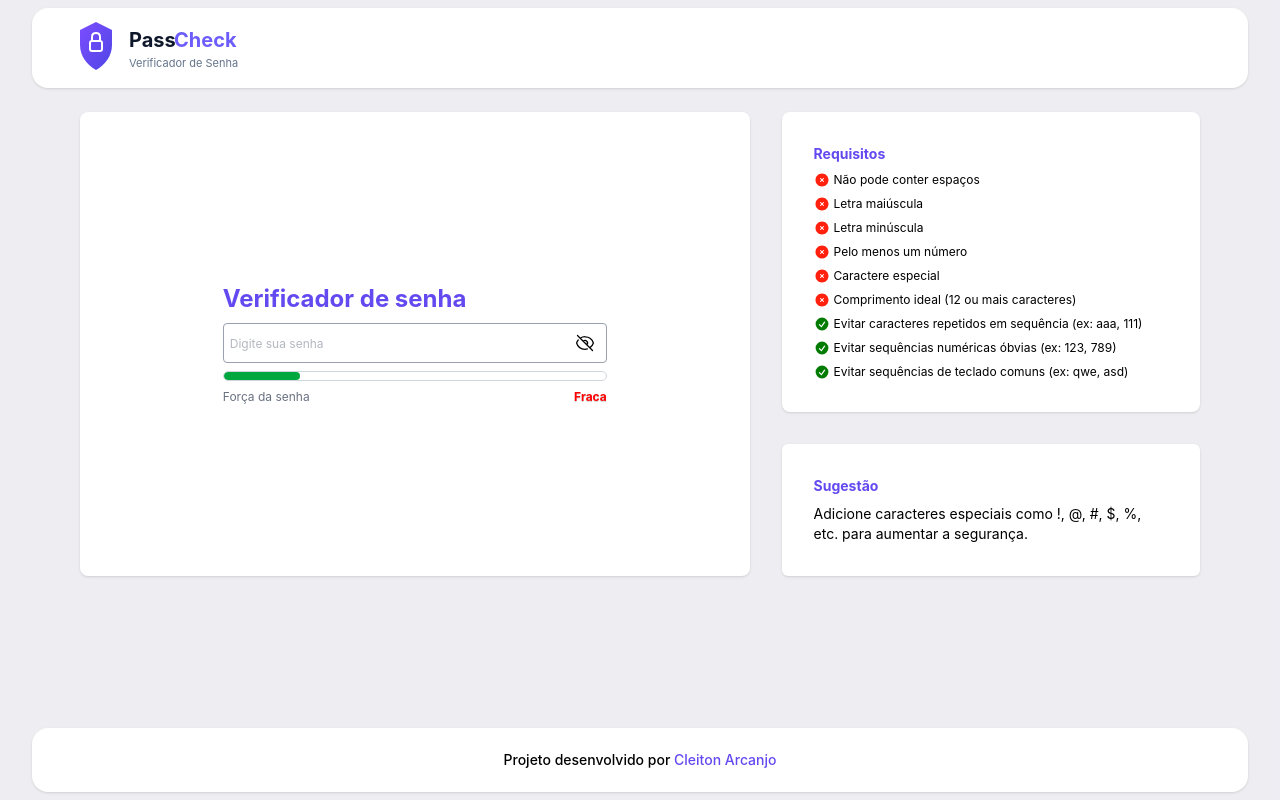
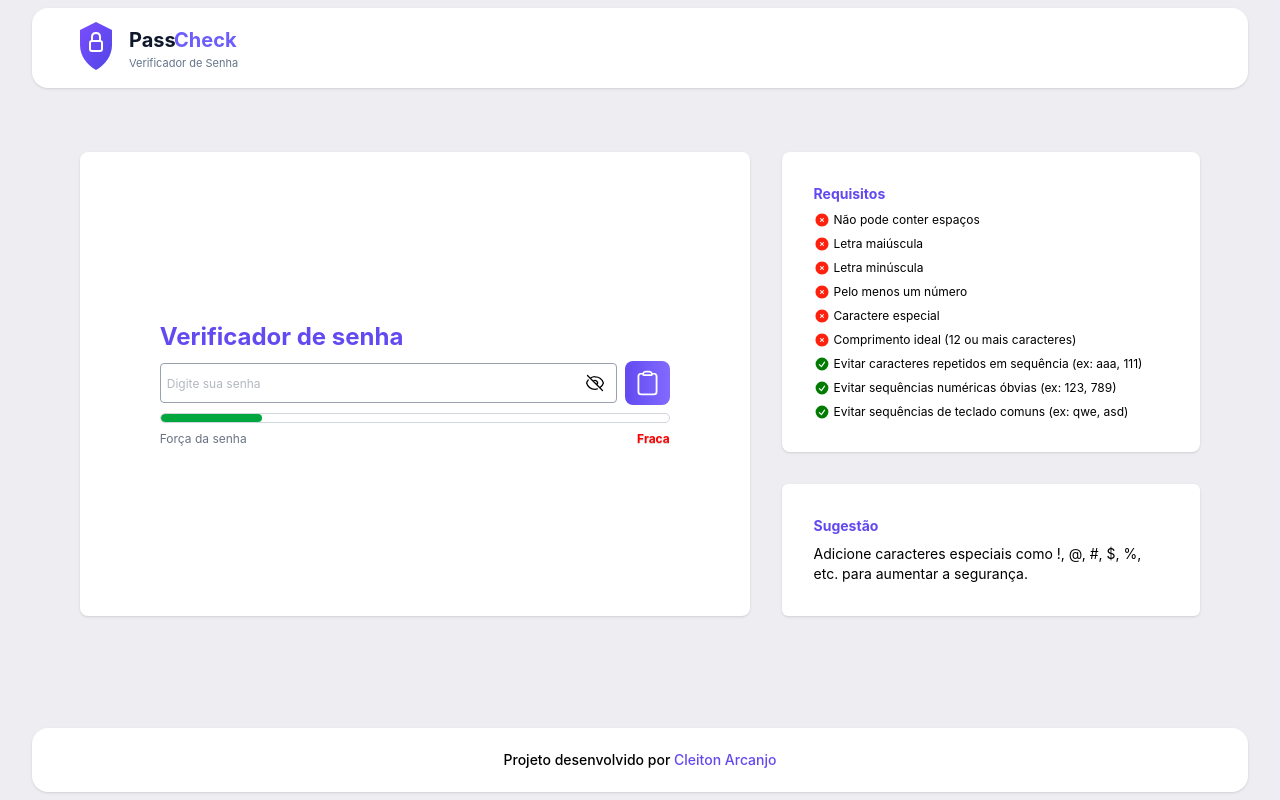
Before and after one commit to CleitonArcanj0/passCheck, a React (Vite) app: page / in a window 1280 px wide. Built offline with nearby package versions, Linux system fonts and the light colour scheme.

Commit message:
feat: adiciona a funcionalidade de copiar o texto e o componente para sinalizar que foi copiado com sucesso

```diff
--- a/src/App.jsx
+++ b/src/App.jsx
@@ -4,42 +4,61 @@ import Verificador from './components/Verificador'
 import Requisitos from './components/Requisitos'
 import Sugestao from './components/Sugestao'
 import Footer from './components/Footer'
+import Alert from './components/Alert'
 import { Fragment } from 'react/jsx-runtime'
 import { useState } from 'react';
 
 function App() {
   const [senha, setSenha] = useState('')
   const [forca, setForca] = useState(0)
+  const [viewAlert, setViewAlert] = useState(false)
+
 
   const inputSenha = (password) => {
     setSenha(password)
-    console.log(password)
   }
 
   const controlarForca = (valor) => {
-    console.log(valor)
     setForca(valor)
+
+  }
+  const copiarSenha = async () => {
+    await navigator.clipboard.writeText(senha)
+
+    setViewAlert(true)
+
+    setTimeout(() => {
+      setViewAlert(false)
+    }, 2000)
 
   }
 
   return (
     <>
       <div className='flex flex-col min-h-screen'>
+
         <NavBar />
+
+        <Alert bool={viewAlert} />
 
         <div className='grid grid-cols-1  md:grid-cols-[1.6fr_1fr]  items-start gap-4 md:gap-8 mx-2 md:mx-12 lg:mx-20 mt-4 mb-8'>
 
           <div className='row-span-2 h-full'>
-            <Verificador aoDigitarSenha={inputSenha} barraDeForca={forca} />
+            <Verificador aoDigitarSenha={inputSenha} botaoCopiar={copiarSenha} barraDeForca={forca} />
           </div>
 
           <Requisitos forcaDaSenha={controlarForca} senhaDigitada={senha} />
+
           <Sugestao />
 
         </div>
+
         <div className='mt-auto'>
-            <Footer />
+
+          <Footer />
+
         </div>
+
       </div>
 
     </>
--- /dev/null
+++ b/src/components/Alert.jsx
@@ -0,0 +1,44 @@
+import { useEffect, useState } from 'react';
+
+
+export default function AlertaCustomizado({ bool = false }) {
+    const [visivel, setVisivel] = useState(false);
+
+   useEffect(()=>{
+        setVisivel(bool)
+   },[bool])
+
+    return (
+        <div className="p-5 font-sans">
+
+
+
+            {visivel && (
+                <div className="fixed inset-0 bg-black/50 flex justify-center items-center z-1000 backdrop-blur-[1px]">
+
+                    <div className="bg-white p-6 rounded-xl shadow-2xl max-w-100 w-[90%] text-center animate-[scaleUp_0.2s_ease-out]">
+
+                        <div className="w-12 h-12 bg-emerald-100 text-emerald-700 rounded-full flex items-center justify-center mx-auto mb-4 text-2xl font-bold">
+                            ✓
+                        </div>
+
+                        <h3 className="m-0 mb-2 text-gray-900 text-lg font-semibold">
+                            Operação Concluída
+                        </h3>
+
+                        <p className="m-0 mb-5 text-gray-500 text-sm leading-relaxed">
+                            Seu texto foi copiado para a área de transferência.
+                        </p>
+
+                        <button
+                            onClick={() => setVisivel(false)}
+                            className="w-full padding py-2.5 bg-[#6249F0] hover:bg-[#5037d9] text-white rounded-md cursor-pointer font-bold transition-colors shadow-sm"
+                        >
+                            Fechar
+                        </button>
+                    </div>
+                </div>
+            )}
+        </div>
+    );
+}
--- a/src/components/Verificador.jsx
+++ b/src/components/Verificador.jsx
@@ -1,25 +1,38 @@
 import eyes from '../assets/eyeIcon.svg'
 import eyesSlash from '../assets/eyes-slash.svg'
+import copiar from '../assets/clipboard.svg'
 import { useState } from 'react'
 
-function Verificador({ aoDigitarSenha, barraDeForca }) {
+function Verificador({ aoDigitarSenha, botaoCopiar, barraDeForca }) {
     const [mostrar, setMostrar] = useState(false)
+
     const setView = () => {
         setMostrar(!mostrar)
     }
 
     return (
-        <div className=" flex bg-white  shadow-sm rounded-lg  p-8 md:p-4  h-full">
+        <div className=" flex flex-col items-center bg-white  shadow-sm rounded-lg  p-8 md:p-4  h-full ">
 
-            <div className='m-auto space-y-2 basis-2xl  md:basis-96 '>
+            <div className='m-auto   space-y-2 w-[80%] relative'>
+
 
                 <h2 className="font-bold font-sans text-sm md:text-xl lg:text-2xl text-[#6249F0] ">Verificador de senha</h2>
 
+
+                <div className='flex items-center gap-x-2'>
+
                     <div className=' relative w-full'>
+
                         <img src={mostrar ? eyes : eyesSlash} alt="" className='w-5 absolute right-3 top-1/2 -translate-y-1/2 cursor-pointer' onClick={(e) => { setView() }} />
 
                         <input type={mostrar ? "text" : "password"} placeholder='Digite sua senha' className="border border-gray-400  outline-0 p-1.5 text-xs text-gray-500 rounded-sm focus:ring-[#6249F0]  focus:ring-1 w-full h-10 placeholder:text-xs " onChange={(e) => { aoDigitarSenha(e.target.value) }} />
 
+                    </div>
+                    <div className=' p-2 rounded-lg w-12  cursor-pointer bg-linear-to-r from-[#6249F0] to-[#826aff] hover:from-[#4931cc] hover:to-[#6249F0] transition-all duration-300' onClick={()=> botaoCopiar() }>
+
+                    <img src={copiar} alt="copiar" className='h-full m-auto' />
+
+                </div>
             </div>
 
             <div className="border border-gray-300 rounded-lg overflow-hidden">
@@ -27,17 +40,21 @@ function Verificador({ aoDigitarSenha, barraDeForca }) {
 
             </div>
             <div className='flex justify-between'>
+
                 <p className='text-xs text-gray-500 '>Força da senha</p>
+
                 <div className='text-xs text-gray-500 font-bold text-shadow-xs' style={{ color: `${barraDeForca <= 50 ? 'red' : barraDeForca <= 65 ? '#F9A900' : '#009C0A'}` }}>{barraDeForca <= 50 ? `Fraca` :
                     barraDeForca <= 65 ? `Média` :
                         barraDeForca <= 85 ? `Forte` :
                             `Excelente`}
                 </div>
-                </div>
 
             </div>
 
+
         </div>
+
+        </div >
     )
 }
 
```
Also changed, not shown: src/assets/clipboard.svg (added). Lines whose indentation alone changed are shown as unchanged.
